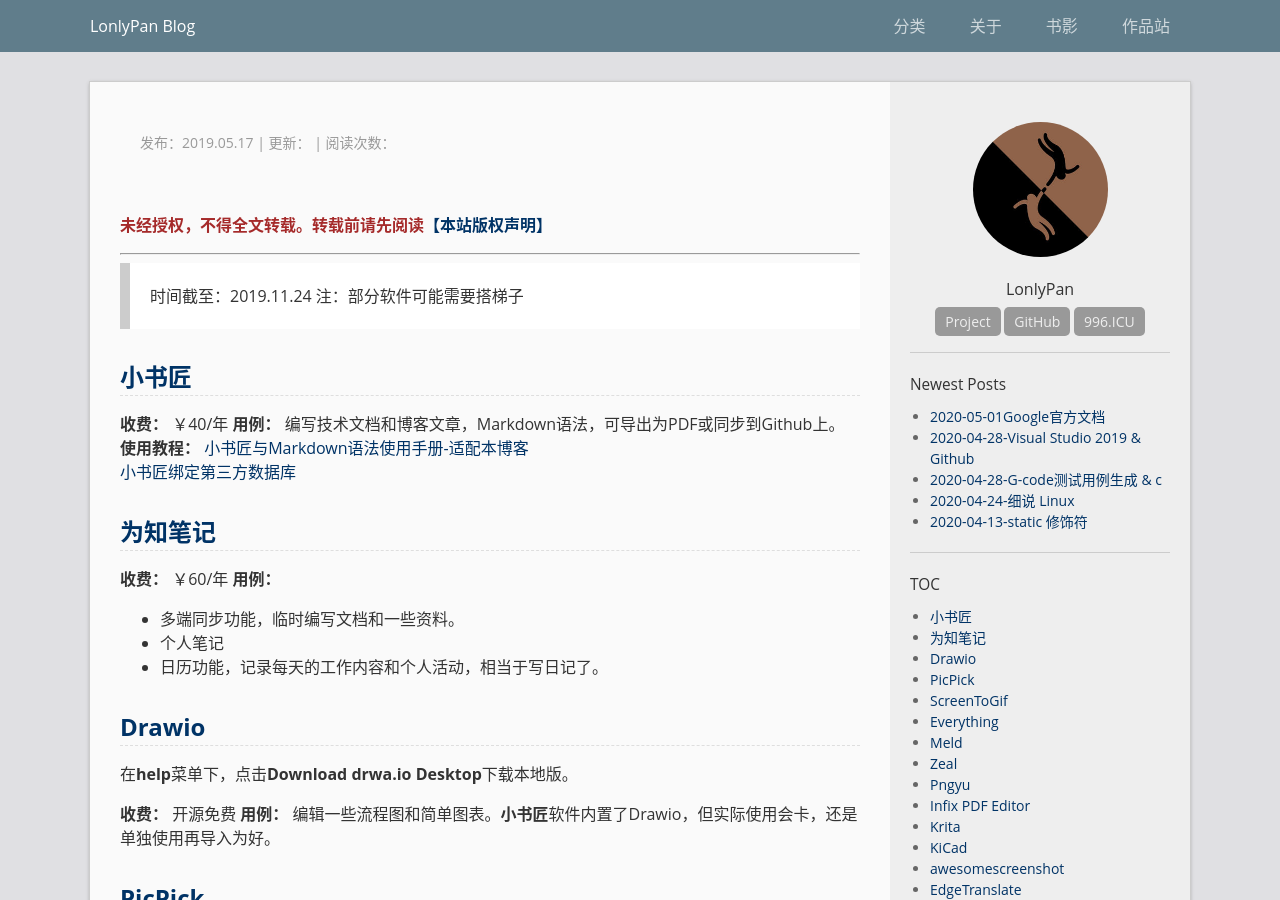
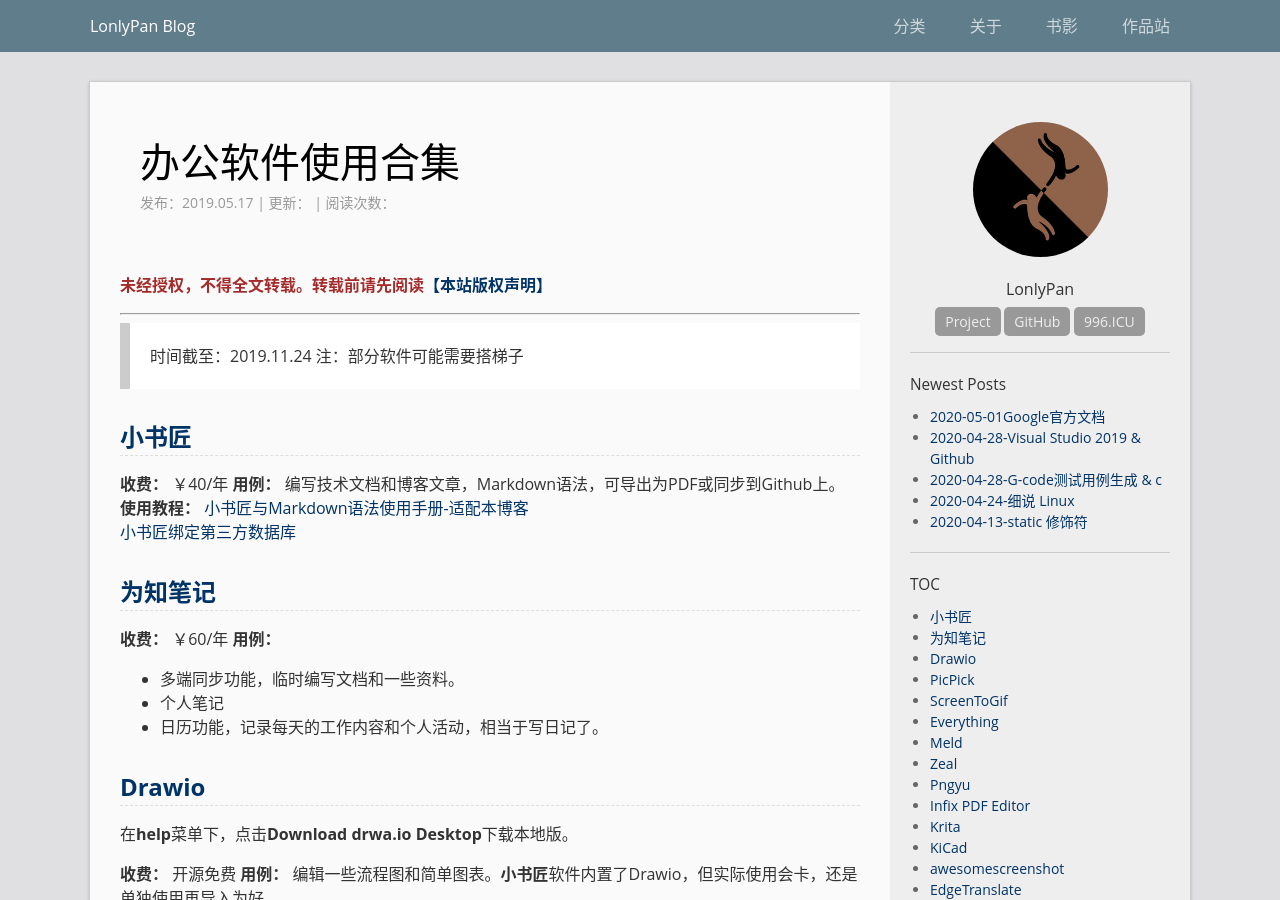
Before and after one commit to LonlyStack/LonlyPan.github.io, a Jekyll site: the page built from _posts/2019-05-17-办公软件使用合集.md, in a window 1280 px wide and 900 px high. Built offline with Jekyll 4.4.1, drawn with Linux system fonts in a browser that asks for light colours; comment, search, counter and statistics services are not loaded.

Commit message:
修改文件: _posts/2019-05-17-办公软件使用合集.md

```diff
--- a/_posts/2019-05-17-办公软件使用合集.md
+++ b/_posts/2019-05-17-办公软件使用合集.md
@@ -1,6 +1,7 @@
 ---
 layout: post
-title:  "办公软件使用合集"
+show_title:  "办公软件使用合集"
+title:  "2019-05-17-办公软件使用合集"
 date:   2019-05-17 21:12
 categories: 办公
 ---
```
